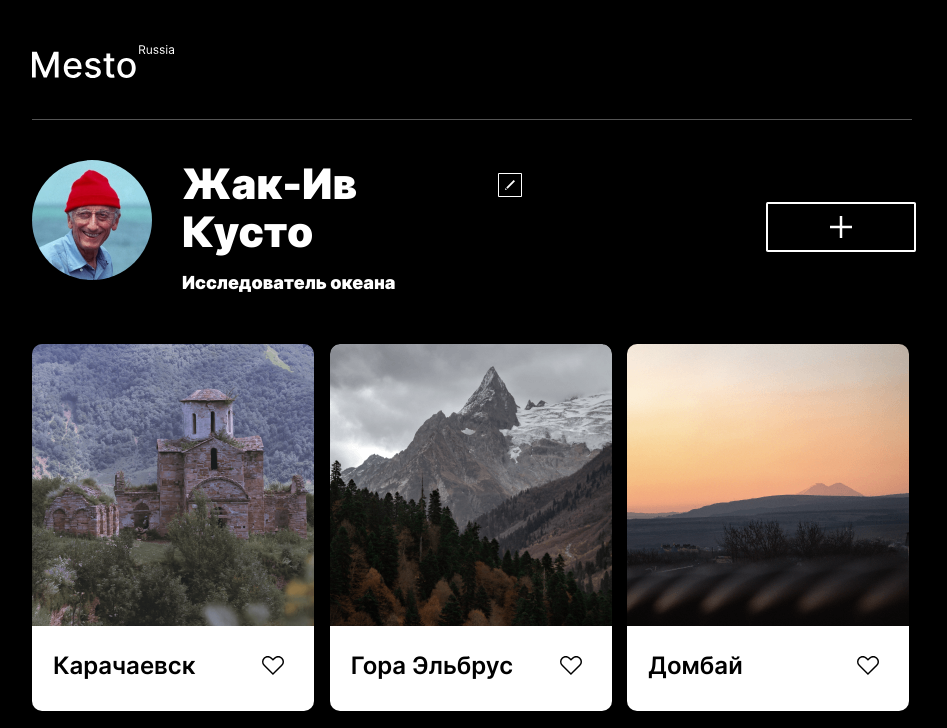
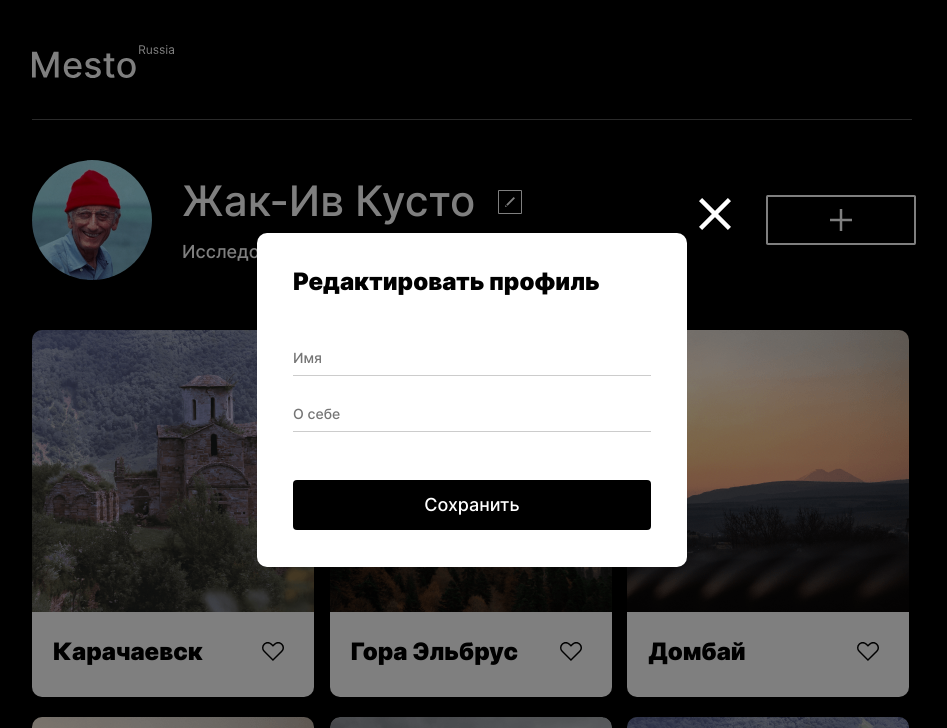
Before and after one commit to Vetiver/mesto-project, a plain HTML site: page index.html in a window 1280 px wide. Shown: the top 728 px of the page, without its empty margins (168-1115 px from the left). Drawn offline with Linux system fonts and the light colour scheme; files whose address does not match are found by name.

Commit message:
комит

```diff
--- a/index.html
+++ b/index.html
@@ -93,7 +93,7 @@
       </footer>
 
     </div>
-    <div class="popup ">
+    <div class="popup popup_open">
       <div class="popup__container">
         <button class="popup__close-button"></button>
         <div class="popup__content-form">
--- a/vendor/fonts/fonts.css
+++ b/vendor/fonts/fonts.css
@@ -9,7 +9,7 @@
 @font-face {
   font-family: "Inter";
   font-style: normal;
-  font-weight: 500, Medium;
+  font-weight: 500;
   src: url(../fonts/Inter/Inter-Medium.woff) format('woff'),
     url(../fonts/Inter/Inter-Medium.woff2) format('woff2');
 }
@@ -17,7 +17,7 @@
 @font-face {
   font-family: "Inter";
   font-style: normal;
-  font-weight: 900, Black;
+  font-weight: 900;
   src: url(../fonts/Inter/Inter-Black.woff) format('woff'),
     url(../fonts/Inter/Inter-Black.woff2) format('woff2');
 }
```
